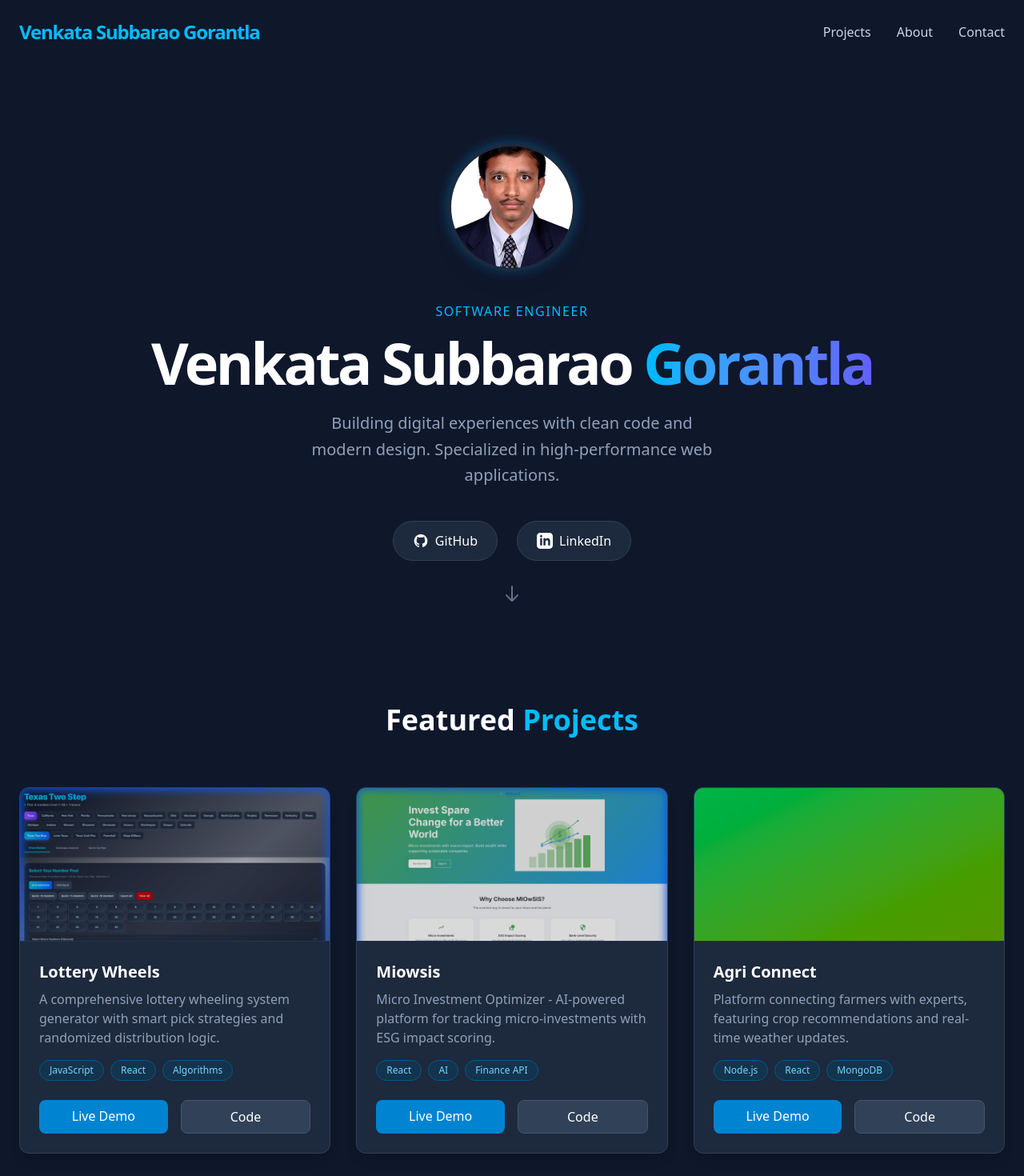
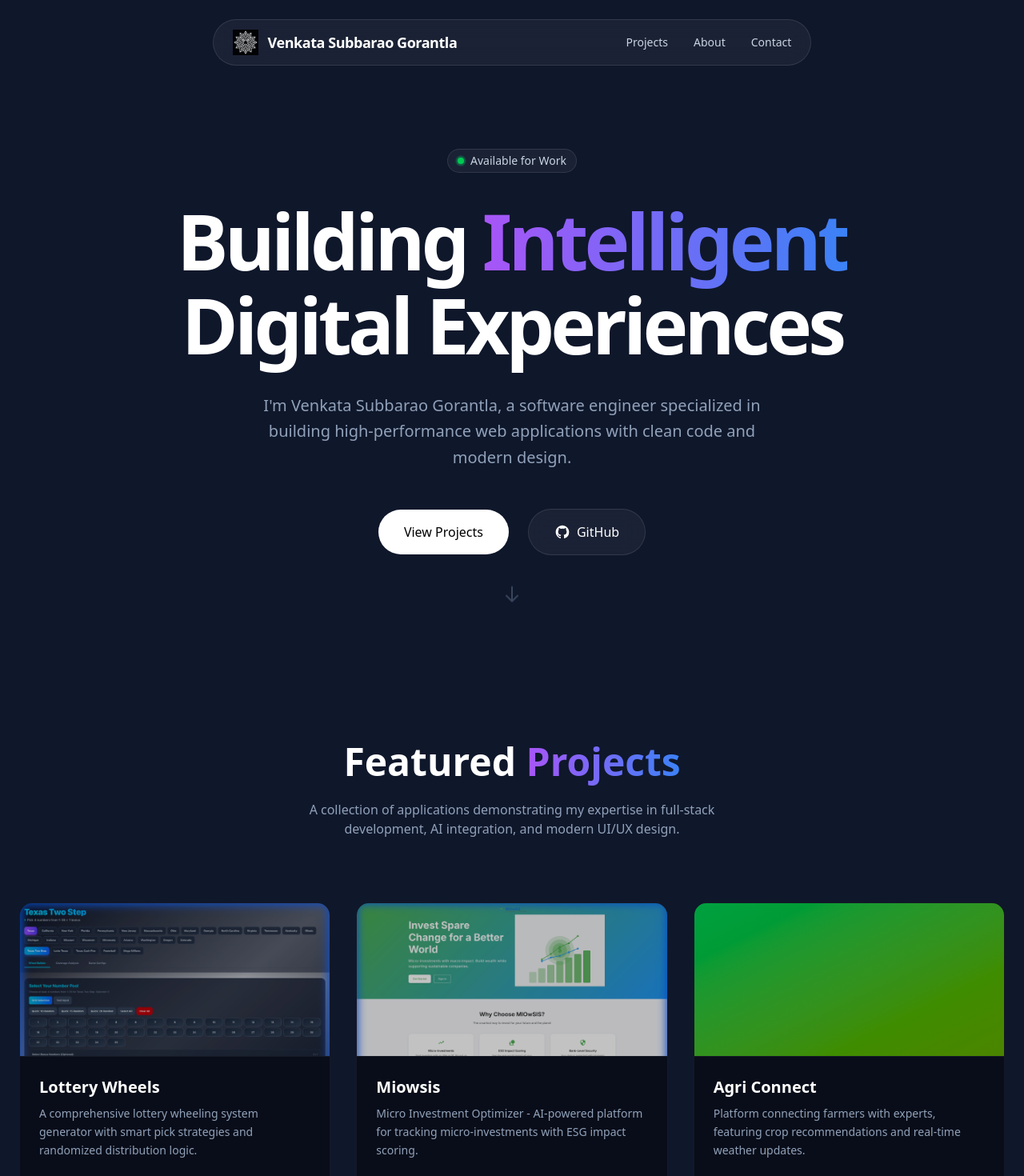
Before and after one commit to gvsrusa/portfolio, a React (Vite) app: page / in a window 1280 px wide. Shown: the top 1470 px of the page at 80% size. Built offline with nearby package versions, Linux system fonts and the light colour scheme.

Commit message:
style: Revamp UI with a new glassmorphism design, gradient effects, and integrate the new logo across components.

```diff
--- a/src/components/Footer.jsx
+++ b/src/components/Footer.jsx
@@ -1,25 +1,29 @@
 const Footer = () => {
     return (
-        <footer id="footer" className="bg-slate-900 py-8 border-t border-slate-800">
-            <div className="max-w-7xl mx-auto px-6 flex flex-col md:flex-row justify-between items-center gap-4">
-                <div className="text-slate-400 text-sm">
-                    &copy; {new Date().getFullYear()} Venkata Subbarao Gorantla. All rights reserved.
-                </div>
+        <footer id="footer" className="py-12 border-t border-white/5 relative bg-black">
+            <div className="absolute top-0 left-1/2 -translate-x-1/2 w-[500px] h-[200px] bg-indigo-500/5 rounded-full blur-[120px] -z-10"></div>
 
-                <div className="flex space-x-6">
-                    <a href="https://github.com/gvsrusa" target="_blank" rel="noreferrer" className="text-slate-400 hover:text-sky-400 transition-colors">
+            <div className="max-w-7xl mx-auto px-6 flex flex-col items-center gap-8">
+                <a href="#" className="flex items-center space-x-3 group opacity-80 hover:opacity-100 transition-opacity">
+                    <img src="/logo.png" alt="Logo" className="w-8 h-8" />
+                    <span className="text-xl font-bold tracking-tight text-white">VSG</span>
+                </a>
+
+                <div className="flex space-x-8">
+                    <a href="https://github.com/gvsrusa" target="_blank" rel="noreferrer" className="text-slate-400 hover:text-white transition-colors text-sm font-medium">
                         GitHub
                     </a>
-                    <a href="https://www.linkedin.com/in/gvsrusa/" target="_blank" rel="noreferrer" className="text-slate-400 hover:text-sky-400 transition-colors">
+                    <a href="https://www.linkedin.com/in/gvsrusa/" target="_blank" rel="noreferrer" className="text-slate-400 hover:text-white transition-colors text-sm font-medium">
                         LinkedIn
                     </a>
-                    <a href="mailto:contact@gvsrusa.com" className="text-slate-400 hover:text-sky-400 transition-colors">
+                    <a href="mailto:contact@gvsrusa.com" className="text-slate-400 hover:text-white transition-colors text-sm font-medium">
                         Email
                     </a>
                 </div>
 
-                <div className="text-slate-500 text-xs">
-                    Deployed at <a href="https://portfolio.via.org.in" className="hover:text-sky-400 transition-colors">portfolio.via.org.in</a>
+                <div className="text-slate-600 text-xs text-center">
+                    &copy; {new Date().getFullYear()} Venkata Subbarao Gorantla. <br className="md:hidden" />
+                    Deployed at <a href="https://portfolio.via.org.in" className="hover:text-slate-400 transition-colors border-b border-transparent hover:border-slate-400">portfolio.via.org.in</a>
                 </div>
             </div>
         </footer>
--- a/src/components/Header.jsx
+++ b/src/components/Header.jsx
@@ -19,13 +19,18 @@ const Header = () => {
     ]
 
     return (
-        <header
-            className={`fixed w-full top-0 z-50 transition-all duration-300 ${isScrolled ? 'bg-slate-900/80 backdrop-blur-md shadow-lg py-4' : 'bg-transparent py-6'
-                }`}
-        >
-            <div className="max-w-7xl mx-auto px-6 flex justify-between items-center">
-                <a href="#" className="text-xl md:text-2xl font-bold tracking-tighter text-sky-400">
-                    Venkata Subbarao Gorantla
+        <header className="fixed w-full top-6 z-50 px-4 flex justify-center">
+            <div className={`
+                flex justify-between items-center
+                transition-all duration-300 transform
+                ${isScrolled ? 'w-[90%] md:w-[70%] lg:w-[50%]' : 'w-[95%] md:w-[80%] lg:w-[60%]'}
+                glass-panel rounded-full px-6 py-3
+            `}>
+                <a href="#" className="flex items-center space-x-3 group">
+                    <img src="/logo.png" alt="Logo" className="w-8 h-8 opacity-90 group-hover:opacity-100 transition-opacity" />
+                    <span className="text-lg font-bold tracking-tight text-white group-hover:text-accent-purple transition-colors">
+                        Venkata Subbarao Gorantla
+                    </span>
                 </a>
 
                 {/* Desktop Nav */}
@@ -34,7 +39,7 @@ const Header = () => {
                         <a
                             key={link.name}
                             href={link.href}
-                            className="text-slate-300 hover:text-sky-400 font-medium transition-colors"
+                            className="text-sm text-slate-300 hover:text-white font-medium transition-colors hover:shadow-[0_0_20px_rgba(255,255,255,0.3)]"
                         >
                             {link.name}
                         </a>
@@ -57,12 +62,12 @@ const Header = () => {
 
                 {/* Mobile Nav Dropdown */}
                 {isMenuOpen && (
-                    <div className="absolute top-full left-0 w-full bg-slate-900 shadow-xl border-t border-slate-800 md:hidden flex flex-col items-center py-4 space-y-4 animate-fade-in">
+                    <div className="absolute top-full left-0 right-0 mt-4 mx-4 glass-panel rounded-2xl md:hidden flex flex-col items-center py-4 space-y-4 animate-fade-in-up">
                         {navLinks.map((link) => (
                             <a
                                 key={link.name}
                                 href={link.href}
-                                className="text-slate-300 hover:text-sky-400 text-lg font-medium"
+                                className="text-slate-300 hover:text-white text-lg font-medium"
                                 onClick={() => setIsMenuOpen(false)}
                             >
                                 {link.name}
--- a/src/components/Hero.jsx
+++ b/src/components/Hero.jsx
@@ -8,47 +8,55 @@ const Hero = () => {
     }, [])
 
     return (
-        <section id="hero" className="min-h-screen flex flex-col justify-center items-center relative overflow-hidden pt-20">
-            {/* Background Decor - gradients */}
-            <div className="absolute top-1/2 left-1/2 -translate-x-1/2 -translate-y-1/2 w-[500px] h-[500px] bg-sky-500/10 rounded-full blur-[100px] -z-10"></div>
+        <section id="hero" className="min-h-screen flex flex-col justify-center items-center relative overflow-hidden pt-20 px-6">
+            {/* Background Decor - brighter gradients for dark mode contrast */}
+            <div className="absolute top-0 left-1/2 -translate-x-1/2 w-[600px] h-[600px] bg-indigo-600/20 rounded-full blur-[120px] -z-10 opacity-50"></div>
+            <div className="absolute bottom-0 left-0 w-[400px] h-[400px] bg-purple-600/10 rounded-full blur-[100px] -z-10"></div>
+            <div className="absolute top-1/4 right-0 w-[300px] h-[300px] bg-sky-500/10 rounded-full blur-[80px] -z-10"></div>
 
-            <div className={`text-center z-10 transition-all duration-1000 transform ${isVisible ? 'translate-y-0 opacity-100' : 'translate-y-10 opacity-0'}`}>
-                <div className="mb-8 relative inline-block">
-                    <div className="absolute inset-0 bg-sky-500 rounded-full blur opacity-40"></div>
-                    <img
-                        src="/profile.jpg"
-                        alt="Venkata Subbarao Gorantla"
-                        className="relative w-32 h-32 md:w-40 md:h-40 rounded-full object-cover border-4 border-slate-800 shadow-xl mx-auto"
-                    />
+            <div className={`max-w-4xl w-full text-center z-10 transition-all duration-1000 transform ${isVisible ? 'translate-y-0 opacity-100' : 'translate-y-10 opacity-0'}`}>
+
+                <div className="inline-flex items-center gap-2 px-3 py-1 rounded-full bg-white/5 border border-white/10 text-sm text-slate-300 mb-8 backdrop-blur-sm">
+                    <span className="relative flex h-2 w-2">
+                        <span className="animate-ping absolute inline-flex h-full w-full rounded-full bg-green-400 opacity-75"></span>
+                        <span className="relative inline-flex rounded-full h-2 w-2 bg-green-500"></span>
+                    </span>
+                    Available for Work
                 </div>
-                <h2 className="text-sky-400 font-medium tracking-widest mb-4 uppercase text-sm md:text-base">Software Engineer</h2>
-                <h1 className="text-4xl md:text-7xl font-bold tracking-tighter text-white mb-6">
-                    Venkata Subbarao <span className="text-transparent bg-clip-text bg-gradient-to-r from-sky-400 to-indigo-500">Gorantla</span>
+
+                <h1 className="text-5xl md:text-8xl font-bold tracking-tighter text-white mb-8 leading-[1.1]">
+                    Building <span className="text-gradient">Intelligent</span><br />
+                    Digital Experiences
                 </h1>
-                <p className="max-w-xl mx-auto text-slate-400 text-lg md:text-xl leading-relaxed mb-10 px-6">
-                    Building digital experiences with clean code and modern design.
-                    Specialized in high-performance web applications.
+
+                <p className="max-w-2xl mx-auto text-slate-400 text-lg md:text-xl leading-relaxed mb-12">
+                    I'm Venkata Subbarao Gorantla, a software engineer specialized in building high-performance web applications with clean code and modern design.
                 </p>
 
-                <div className="flex justify-center space-x-6">
-                    <a href="https://github.com/gvsrusa" target="_blank" rel="noreferrer" className="group flex items-center gap-2 px-6 py-3 bg-slate-800 hover:bg-slate-700 text-white rounded-full transition-all border border-slate-700 hover:border-sky-500">
-                        <svg className="w-5 h-5 group-hover:text-sky-400 transition-colors" fill="currentColor" viewBox="0 0 24 24" aria-hidden="true">
+                <div className="flex flex-col sm:flex-row justify-center items-center gap-6">
+                    <a
+                        href="#projects"
+                        className="px-8 py-4 bg-white text-black rounded-full font-medium hover:bg-slate-200 transition-colors w-full sm:w-auto"
+                    >
+                        View Projects
+                    </a>
+
+                    <a
+                        href="https://github.com/gvsrusa"
+                        target="_blank"
+                        rel="noreferrer"
+                        className="group flex justify-center items-center gap-2 px-8 py-4 glass-panel rounded-full text-white hover:bg-white/10 transition-all w-full sm:w-auto"
+                    >
+                        <svg className="w-5 h-5 group-hover:scale-110 transition-transform" fill="currentColor" viewBox="0 0 24 24" aria-hidden="true">
                             <path fillRule="evenodd" d="M12 2C6.477 2 2 6.484 2 12.017c0 4.425 2.865 8.18 6.839 9.504.5.092.682-.217.682-.483 0-.237-.008-.868-.013-1.703-2.782.605-3.369-1.343-3.369-1.343-.454-1.158-1.11-1.466-1.11-1.466-.908-.62.069-.608.069-.608 1.003.07 1.531 1.032 1.531 1.032.892 1.53 2.341 1.088 2.91.832.092-.647.35-1.088.636-1.338-2.22-.253-4.555-1.113-4.555-4.951 0-1.093.39-1.988 1.029-2.688-.103-.253-.446-1.272.098-2.65 0 0 .84-.27 2.75 1.026A9.564 9.564 0 0112 6.844c.85.004 1.705.115 2.504.337 1.909-1.296 2.747-1.027 2.747-1.027.546 1.379.202 2.398.1 2.651.64.7 1.028 1.595 1.028 2.688 0 3.848-2.339 4.695-4.566 4.943.359.309.678.92.678 1.855 0 1.338-.012 2.419-.012 2.747 0 .268.18.58.688.482A10.019 10.019 0 0022 12.017C22 6.484 17.522 2 12 2z" clipRule="evenodd" />
                         </svg>
                         <span>GitHub</span>
-                    </a>
-
-                    <a href="https://www.linkedin.com/in/gvsrusa/" target="_blank" rel="noreferrer" className="group flex items-center gap-2 px-6 py-3 bg-slate-800 hover:bg-slate-700 text-white rounded-full transition-all border border-slate-700 hover:border-sky-500">
-                        <svg className="w-5 h-5 group-hover:text-sky-400 transition-colors" fill="currentColor" viewBox="0 0 24 24" aria-hidden="true">
-                            <path fillRule="evenodd" d="M19 0h-14c-2.761 0-5 2.239-5 5v14c0 2.761 2.239 5 5 5h14c2.762 0 5-2.239 5-5v-14c0-2.761-2.238-5-5-5zm-11 19h-3v-11h3v11zm-1.5-12.268c-.966 0-1.75-.79-1.75-1.764s.784-1.764 1.75-1.764 1.75.79 1.75 1.764-.783 1.764-1.75 1.764zm13.5 12.268h-3v-5.604c0-3.368-4-3.113-4 0v5.604h-3v-11h3v1.765c1.396-2.586 7-2.777 7 2.476v6.759z" clipRule="evenodd" />
-                        </svg>
-                        <span>LinkedIn</span>
                     </a>
                 </div>
             </div>
 
             {/* Scroll Indicator */}
-            <div className="absolute bottom-10 left-1/2 transform -translate-x-1/2 animate-bounce">
+            <div className="absolute bottom-10 left-1/2 transform -translate-x-1/2 animate-bounce opacity-50">
                 <svg className="w-6 h-6 text-slate-500" fill="none" stroke="currentColor" viewBox="0 0 24 24">
                     <path strokeLinecap="round" strokeLinejoin="round" strokeWidth={2} d="M19 14l-7 7m0 0l-7-7m7 7V3" />
                 </svg>
--- a/src/components/Projects.jsx
+++ b/src/components/Projects.jsx
@@ -5,7 +5,8 @@ const projects = [
         tech: ['JavaScript', 'React', 'Algorithms'],
         repo: 'https://github.com/gvsrusa/lottery-wheels',
         demo: 'https://lottery-wheels.vercel.app',
-        image: '/projects/lottery-wheels.png'
+        image: '/projects/lottery-wheels.png',
+        color: 'from-purple-500 to-indigo-500'
     },
     {
         title: 'Miowsis',
@@ -13,7 +14,8 @@ const projects = [
         tech: ['React', 'AI', 'Finance API'],
         repo: 'https://github.com/gvsrusa/miowsis',
         demo: 'https://miowsis-frontend.vercel.app',
-        image: '/projects/miowsis.png'
+        image: '/projects/miowsis.png',
+        color: 'from-blue-500 to-cyan-500'
     },
     {
         title: 'Agri Connect',
@@ -21,15 +23,17 @@ const projects = [
         tech: ['Node.js', 'React', 'MongoDB'],
         repo: 'https://github.com/gvsrusa/agri-connect',
         demo: 'https://agri-connect3.vercel.app',
-        image: 'bg-gradient-to-br from-green-500 to-lime-600' // 404 on screenshot, kept fallback
+        image: 'bg-gradient-to-br from-green-500 to-lime-600',
+        color: 'from-green-500 to-emerald-500'
     },
     {
         title: 'Market Viewer',
         description: 'Real-time financial market dashboard with interactive charts and trading widgets.',
-        tech: ['React', 'TradingView API', 'Data Visualization'],
+        tech: ['React', 'TracingView API', 'Data Visualization'],
         repo: 'https://github.com/gvsrusa/market-viewer',
         demo: 'https://market-viewer.vercel.app',
-        image: '/projects/market-viewer.png'
+        image: '/projects/market-viewer.png',
+        color: 'from-orange-500 to-red-500'
     },
     {
         title: 'Smart Agriculture',
@@ -37,7 +41,8 @@ const projects = [
         tech: ['Python', 'IoT', 'React', 'Sensors'],
         repo: 'https://github.com/gvsrusa/smart-agriculture',
         demo: 'https://smart-agriculture.vercel.app',
-        image: 'bg-gradient-to-br from-teal-500 to-green-700' // 404 on screenshot, kept fallback
+        image: 'bg-gradient-to-br from-teal-500 to-green-700',
+        color: 'from-teal-500 to-green-500'
     },
     {
         title: 'Sevak Firebase',
@@ -45,7 +50,8 @@ const projects = [
         tech: ['Firebase', 'Node.js', 'Cloud Functions'],
         repo: 'https://github.com/gvsrusa/sevak-firebase',
         demo: 'https://sevak-firebase.vercel.app',
-        image: '/projects/sevak-firebase.png'
+        image: '/projects/sevak-firebase.png',
+        color: 'from-yellow-500 to-amber-500'
     },
     {
         title: 'Calc',
@@ -53,46 +59,55 @@ const projects = [
         tech: ['React', 'CSS', 'Math.js'],
         repo: 'https://github.com/gvsrusa/Calc',
         demo: 'https://calc-seven-psi.vercel.app',
-        image: '/projects/calc.png'
+        image: '/projects/calc.png',
+        color: 'from-pink-500 to-rose-500'
     }
 ]
 
 const ProjectCard = ({ project }) => {
     return (
-        <div className="group bg-slate-800 rounded-xl overflow-hidden shadow-lg hover:shadow-2xl hover:shadow-sky-500/10 transition-all duration-300 hover:-translate-y-2 border border-slate-700 hover:border-sky-500/30 flex flex-col h-full">
+        <div className="group relative bg-black/40 backdrop-blur-sm rounded-2xl overflow-hidden border border-white/5 hover:border-white/20 transition-all duration-500 hover:-translate-y-1 flex flex-col h-full">
+
+            {/* Hover Glow Effect */}
+            <div className={`absolute inset-0 bg-gradient-to-br ${project.color} opacity-0 group-hover:opacity-5 transition-opacity duration-500`}></div>
+
             {/* Image Preview */}
-            <div className="h-48 w-full relative overflow-hidden shrink-0 border-b border-slate-700/50">
+            <div className="h-48 w-full relative overflow-hidden shrink-0 border-b border-white/5">
                 {project.image.startsWith('/') ? (
                     <img
                         src={project.image}
                         alt={project.title}
-                        className="w-full h-full object-cover object-top transition-transform duration-500 group-hover:scale-105"
+                        className="w-full h-full object-cover object-top transition-transform duration-700 group-hover:scale-105"
                     />
                 ) : (
                     <div className={`w-full h-full ${project.image}`}></div>
                 )}
-                <div className="absolute inset-0 bg-black/10 group-hover:bg-transparent transition-colors"></div>
+                <div className="absolute inset-0 bg-black/20 group-hover:bg-transparent transition-colors"></div>
             </div>
 
-            <div className="p-6 flex flex-col flex-grow">
-                <h3 className="text-xl font-bold text-white mb-2 group-hover:text-sky-400 transition-colors">{project.title}</h3>
-                <p className="text-slate-400 mb-4 line-clamp-3">{project.description}</p>
+            <div className="p-6 flex flex-col flex-grow relative z-10">
+                <h3 className="text-xl font-bold text-white mb-2 group-hover:text-transparent group-hover:bg-clip-text group-hover:bg-gradient-to-r group-hover:from-white group-hover:to-slate-300 transition-all">
+                    {project.title}
+                </h3>
+                <p className="text-slate-400 mb-6 text-sm leading-relaxed line-clamp-3">
+                    {project.description}
+                </p>
 
                 <div className="flex flex-wrap gap-2 mb-6 mt-auto">
                     {project.tech.map((t) => (
-                        <span key={t} className="px-3 py-1 text-xs font-medium text-sky-300 bg-sky-900/30 rounded-full border border-sky-800">
+                        <span key={t} className="px-2.5 py-1 text-[10px] uppercase tracking-wider font-semibold text-slate-300 bg-white/5 rounded-md border border-white/5">
                             {t}
                         </span>
                     ))}
                 </div>
 
-                <div className="flex gap-4 mt-auto">
+                <div className="flex gap-3 mt-auto pt-4 border-t border-white/5">
                     {project.demo !== '#' && (
-                        <a href={project.demo} target="_blank" rel="noreferrer" className="flex-1 text-center py-2 rounded-lg bg-sky-600 hover:bg-sky-500 text-white font-medium transition-colors">
+                        <a href={project.demo} target="_blank" rel="noreferrer" className="flex-1 text-center py-2.5 rounded-lg bg-white text-black text-sm font-medium hover:bg-slate-200 transition-colors">
                             Live Demo
                         </a>
                     )}
-                    <a href={project.repo} target="_blank" rel="noreferrer" className={`flex-1 text-center py-2 rounded-lg bg-slate-700 hover:bg-slate-600 text-white font-medium transition-colors border border-slate-600 ${project.demo === '#' ? 'w-full' : ''}`}>
+                    <a href={project.repo} target="_blank" rel="noreferrer" className={`flex-1 text-center py-2.5 rounded-lg bg-white/5 hover:bg-white/10 text-white text-sm font-medium transition-colors border border-white/10 ${project.demo === '#' ? 'w-full' : ''}`}>
                         Code
                     </a>
                 </div>
@@ -103,10 +118,15 @@ const ProjectCard = ({ project }) => {
 
 const Projects = () => {
     return (
-        <section id="projects" className="py-20 px-6 max-w-7xl mx-auto">
-            <h2 className="text-3xl md:text-4xl font-bold text-white mb-16 text-center">
-                Featured <span className="text-sky-400">Projects</span>
-            </h2>
+        <section id="projects" className="py-32 px-6 max-w-7xl mx-auto">
+            <div className="text-center mb-20">
+                <h2 className="text-3xl md:text-5xl font-bold text-white mb-6">
+                    Featured <span className="text-gradient">Projects</span>
+                </h2>
+                <p className="text-slate-400 max-w-xl mx-auto">
+                    A collection of applications demonstrating my expertise in full-stack development, AI integration, and modern UI/UX design.
+                </p>
+            </div>
 
             <div className="grid grid-cols-1 md:grid-cols-2 lg:grid-cols-3 gap-8">
                 {projects.map((project, index) => (
--- a/src/index.css
+++ b/src/index.css
@@ -1,9 +1,14 @@
 @import "tailwindcss";
 
 :root {
-  --bg-primary: #0f172a; /* Slate 900 */
-  --text-primary: #f8fafc; /* Slate 50 */
-  --accent: #38bdf8; /* Sky 400 */
+  --bg-primary: #000000;
+  /* Deep Black */
+  --text-primary: #FAFAFA;
+  /* Off-white */
+  --text-secondary: #D4D4D4;
+  /* Neutral 300 */
+  --accent-purple: #A855F7;
+  --accent-blue: #3B82F6;
 
   font-family: 'Inter', system-ui, Avenir, Helvetica, Arial, sans-serif;
   line-height: 1.5;
@@ -21,7 +26,41 @@
 
 body {
   margin: 0;
-  display: block; /* Vite default was flex place-items-center which centers everything, usually not what we want for a long page */
+  display: block;
   min-width: 320px;
   min-height: 100vh;
+  background-color: var(--bg-primary);
+  color: var(--text-primary);
 }
+
+@layer utilities {
+  .glass-panel {
+    background: rgba(255, 255, 255, 0.05);
+    backdrop-filter: blur(12px);
+    -webkit-backdrop-filter: blur(12px);
+    border: 1px solid rgba(255, 255, 255, 0.1);
+  }
+
+  .text-gradient {
+    background: linear-gradient(to right, #A855F7, #3B82F6);
+    background-clip: text;
+    -webkit-background-clip: text;
+    -webkit-text-fill-color: transparent;
+  }
+}
+
+@keyframes fade-in-up {
+  from {
+    opacity: 0;
+    transform: translateY(20px);
+  }
+
+  to {
+    opacity: 1;
+    transform: translateY(0);
+  }
+}
+
+.animate-fade-in-up {
+  animation: fade-in-up 0.6s ease-out forwards;
+}
```
Also changed, not shown: src/components/About.jsx (+12 -7 lines), public/logo.png (added).
